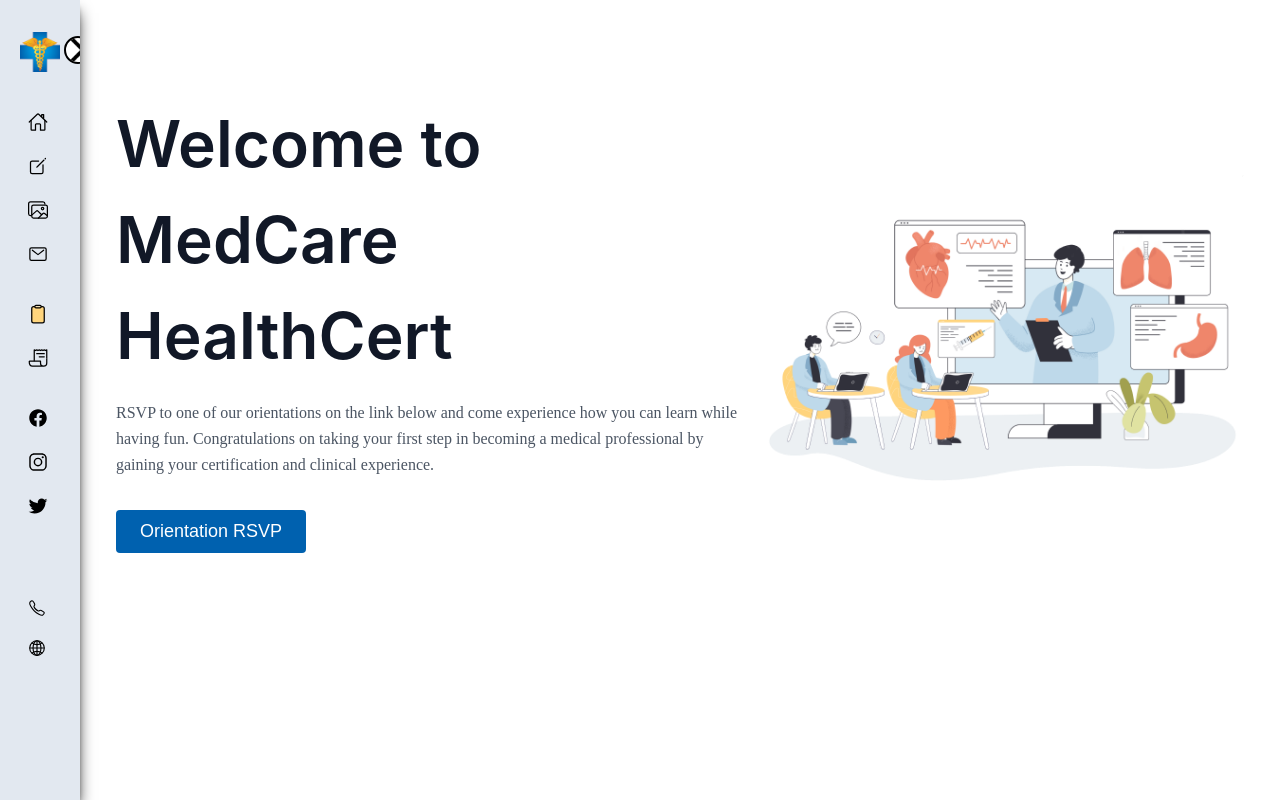
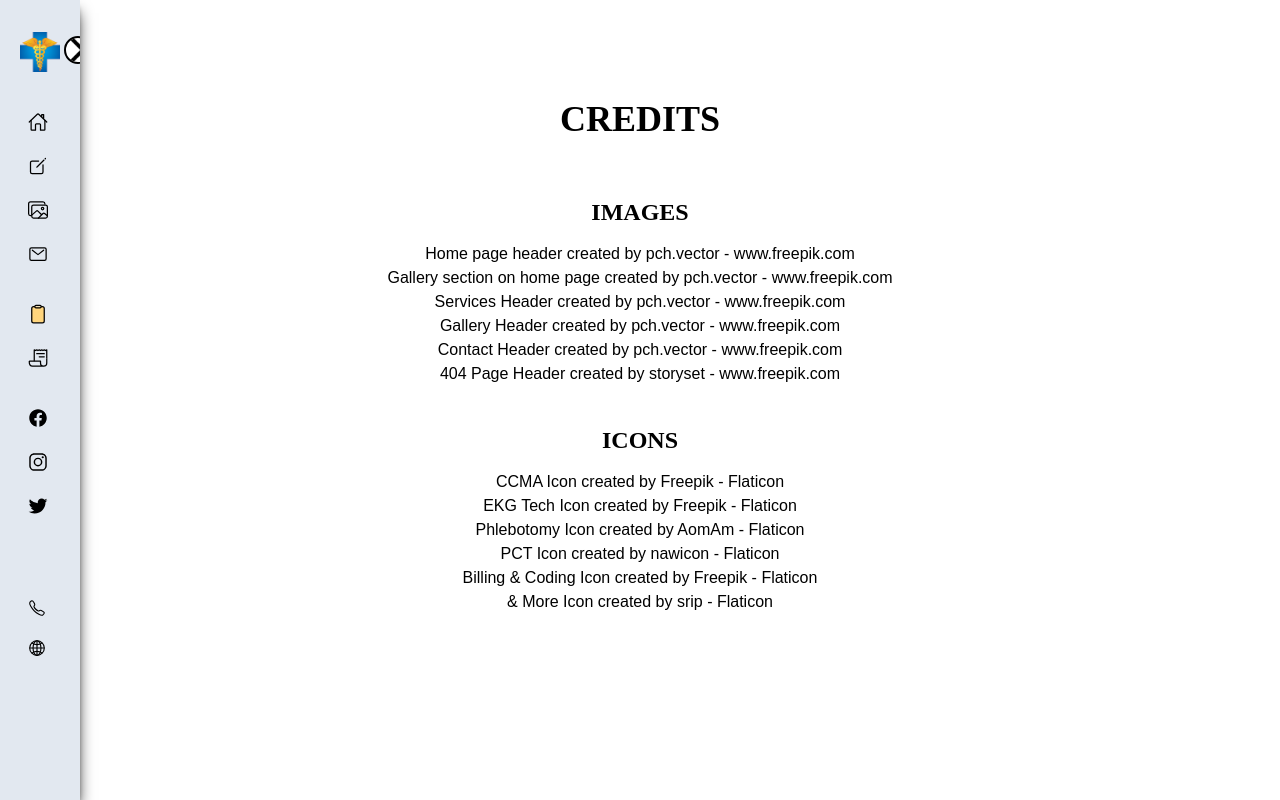
Before and after one commit to AnthonyC233/Medcare-Remodel, a React (Create React App) app: page /credit in a window 1280 px wide. Built offline with nearby package versions, Linux system fonts and the light colour scheme; the HTML template or start-up script is replaced by a standard one.

Commit message:
adding the error & credits pages

```diff
--- /dev/null
+++ b/src/components/Credits (Credits)/CreditsComp.js
@@ -0,0 +1,92 @@
+import React from 'react';
+
+function CreditsComp() {
+  return (
+    <section>
+      <div
+        className="p-20 flex justify-center items-center flex-col
+        // SMALL SCREEN
+        sm:pt-36
+        "
+      >
+        <h1 className="py-3 text-4xl font-semibold font-['Mingzat']">
+          CREDITS
+        </h1>
+        <br></br>
+
+        <h3 className="py-3 text-2xl font-bold font-['Mingzat']">IMAGES</h3>
+        {/* HOME PAGE MAIN HEADER */}
+        <a href="https://www.freepik.com/vectors/training-course">
+          Home page header created by pch.vector - www.freepik.com
+        </a>
+        {/* GALLERY SECTION ON HOME PAGE */}
+        <a href="https://www.freepik.com/vectors/background">
+          Gallery section on home page created by pch.vector - www.freepik.com
+        </a>
+        {/* SERVICES HEADER */}
+        <a href="https://www.freepik.com/vectors/pediatric">
+          Services Header created by pch.vector - www.freepik.com
+        </a>
+        {/* GALLERY HEADER */}
+        <a href="https://www.freepik.com/vectors/nurse-cartoon">
+          Gallery Header created by pch.vector - www.freepik.com
+        </a>
+        {/* CONTACT HEADER */}
+        <a href="https://www.freepik.com/premium-vector/hand-holding-smartphone-with-bot-chat-screen_18733701.htm">
+          Contact Header created by pch.vector - www.freepik.com
+        </a>
+        {/* 404 PAGE */}
+        <a href="https://www.freepik.com/vectors/computer-error">
+          404 Page Header created by storyset - www.freepik.com
+        </a>
+        <br></br>
+
+        <h3 className="py-3 text-2xl font-bold font-['Mingzat']">ICONS</h3>
+        {/* CCMA ICON */}
+        <a
+          href="https://www.flaticon.com/free-icons/hospital-bed"
+          title="hospital bed icons"
+        >
+          CCMA Icon created by Freepik - Flaticon
+        </a>
+        {/* EKG TECH ICON */}
+        <a
+          href="https://www.flaticon.com/free-icons/medical"
+          title="medical icons"
+        >
+          EKG Tech Icon created by Freepik - Flaticon
+        </a>
+        {/* PHLEBOTOMY ICON */}
+        <a
+          href="https://www.flaticon.com/free-icons/needle"
+          title="needle icons"
+        >
+          Phlebotomy Icon created by AomAm - Flaticon
+        </a>
+        {/* PCT ICON */}
+        <a
+          href="https://www.flaticon.com/free-icons/stethoscope"
+          title="stethoscope icons"
+        >
+          PCT Icon created by nawicon - Flaticon
+        </a>
+        {/* BILLING & CODING ICON */}
+        <a
+          href="https://www.flaticon.com/free-icons/doctor"
+          title="doctor icons"
+        >
+          Billing & Coding Icon created by Freepik - Flaticon
+        </a>
+        {/* AND MORE ICON */}
+        <a
+          href="https://www.flaticon.com/free-icons/healthcare"
+          title="healthcare icons"
+        >
+          & More Icon created by srip - Flaticon
+        </a>
+      </div>
+    </section>
+  );
+}
+
+export default CreditsComp;
--- /dev/null
+++ b/src/components/Error (Error)/ErrorComp.js
@@ -0,0 +1,58 @@
+import React from 'react';
+import errorImg from '../../assets/404-page.png';
+
+// PATH TO HOME PAGE FROM BUTTON
+import { useNavigate } from 'react-router-dom';
+
+function ErrorComp() {
+  let navigate = useNavigate();
+
+  function homeLink() {
+    navigate('/');
+  }
+
+  return (
+    <section className="error-section-container">
+      <div
+        className="error-section flex justify-center items-center flex-col
+
+        //TODO: this makes the button have a scroll bar
+        h-screen w-screen
+
+        // BASE
+        pl-36 py-12 pr-12
+
+        // SMALL SCREEN
+        sm:pl-12
+
+        // PHONES | LANDSCAPE
+        SamsungS20Ultra:pl-12
+        SamsungS20Ultra:pt-36
+        SamsungS8:pl-12
+        SamsungS8:pt-36
+        Pixel5:pl-12
+        Pixel5:pt-36
+        iPhone12Pro:pl-12
+        iPhone12Pro:pt-36
+        iPhoneXR:pl-12
+        iPhoneXR:pt-36
+        iPhoneSE:pl-12
+        iPhoneSE:pt-36
+        GalaxyFold:pl-12
+        GalaxyFold:pt-36
+        "
+      >
+        <img src={errorImg} alt="404 error" className="pb-5"></img>
+
+        <button
+          onClick={homeLink}
+          className="text-white bg-galleryButton border-0 py-3 px-4 focus:outline-none hover:bg-blue-400 rounded text-lg"
+        >
+          Let's go back home
+        </button>
+      </div>
+    </section>
+  );
+}
+
+export default ErrorComp;
--- a/src/components/Gallery (Home)/GalleryHome.js
+++ b/src/components/Gallery (Home)/GalleryHome.js
@@ -1,5 +1,4 @@
 import React from 'react';
-import './galleryHome.css';
 import galleryPic from '../../assets/home-gallery.png';
 
 // PATH TO GALLERY PAGE FROM BUTTON
@@ -27,7 +26,11 @@
 
         "
       >
-        <img src={galleryPic} alt="home-gallery" className=""></img>
+        <img
+          src={galleryPic}
+          alt="home-gallery"
+          className="object-cover object-center"
+        ></img>
       </div>
 
       {/* GALLERY LINK SECTION */}
--- a/src/components/Gallery (Home)/galleryHome.css
+++ /dev/null
@@ -1,4 +0,0 @@
-.gallery-image img {
-  height: 500px;
-  width: 800px;
-}
--- a/src/components/Header/Nav.js
+++ b/src/components/Header/Nav.js
@@ -66,7 +66,9 @@
         ${open ? 'w-80' : 'w-20'}  h-screen p-5 pt-8 bg-slate-200 fixed
 
         // 639px (sm)
-        ${open ? 'sm:h-screen' : 'sm:h-24 sm:w-24'} sm:w-screen sm:duration-300 sm:shadow-none
+        ${
+          open ? 'sm:h-screen' : 'sm:h-24 sm:w-24'
+        } sm:w-screen sm:duration-300 sm:shadow-none
 
         // iPhone SE (Landscape)
         // ${
@@ -365,8 +367,8 @@
                         alt="left nav images"
                       ></img>
                     </a>
-                    <a href={`${menu.pathway}`}
-
+                    <a
+                      href={`${menu.pathway}`}
                       className={`
 
                       // 1920px - 640px
@@ -490,7 +492,6 @@
 
                   `}
                   >
-
                     <a href={`${menu.pathway}`}>
                       <img
                         className={`
@@ -505,7 +506,8 @@
                         alt="middle nav images"
                       ></img>
                     </a>
-                    <a href={`${menu.pathway}`}
+                    <a
+                      href={`${menu.pathway}`}
                       className={`
 
                       // 1920px - 640px
@@ -626,7 +628,8 @@
                   ${!open && 'GalaxyFold:hidden'} GalaxyFold:grid grid-cols-4
 
 
-                  `}>
+                  `}
+                  >
                     <a href={`${menu.pathway}`}>
                       <img
                         className={`
@@ -641,8 +644,8 @@
                         alt="right nav images"
                       ></img>
                     </a>
-                    <a href={`${menu.pathway}`}
-
+                    <a
+                      href={`${menu.pathway}`}
                       className={`
 
                       // 1920px - 640px
@@ -756,7 +759,7 @@
         </div>
       </nav>
       {/* Header */}
-      <Header />
+      {/* <Header /> */}
     </header>
   );
 }
--- a/src/components/Header/header.css
+++ b/src/components/Header/header.css
@@ -24,11 +24,6 @@
   background: #fffafb;
 }
 
-.header-image img {
-  height: 500px;
-  width: 800px;
-}
-
 /* 639 changes */
 .page {
   grid-template-columns: 60vw auto;
--- a/src/pages/Contact.js
+++ b/src/pages/Contact.js
@@ -1,6 +1,7 @@
 import React from 'react';
 
 import Nav from '../components/Header (Contact)/Nav';
+import Header from '../components/Header (Contact)/Header';
 import ContactInfo from '../components/Info (Contact)/contactInfo';
 import ContactForm from '../components/Contact (Contact)/ContactForm';
 
@@ -8,10 +9,11 @@
   return (
     <div>
       <Nav />
+      <Header />
       <ContactInfo />
       <ContactForm />
     </div>
-    )
-}
+  );
+};
 
 export default Contact;
--- a/src/pages/Credits.js
+++ b/src/pages/Credits.js
@@ -1,10 +1,12 @@
 import React from 'react';
 import Nav from '../components/Header/Nav';
+import CreditsComp from '../components/Credits (Credits)/CreditsComp';
 
 const Credits = () => {
   return (
     <div>
       <Nav />
+      <CreditsComp />
     </div>
   );
 };
--- a/src/pages/Error.js
+++ b/src/pages/Error.js
@@ -1,10 +1,12 @@
 import React from 'react';
 import Nav from '../components/Header/Nav';
+import ErrorComp from '../components/Error (Error)/ErrorComp';
 
 const Error = () => {
   return (
     <div>
       <Nav />
+      <ErrorComp />
     </div>
   );
 };
--- a/src/pages/Home.js
+++ b/src/pages/Home.js
@@ -1,6 +1,7 @@
 import React from 'react';
 
 import Nav from '../components/Header/Nav';
+import Header from '../components/Header/Header';
 import About from '../components/About (Home)/About';
 import Gallery from '../components/Gallery (Home)/GalleryHome';
 import Testimonials from '../components/Testimonials (Home)/Testimonials';
@@ -9,6 +10,7 @@
   return (
     <div>
       <Nav />
+      <Header />
       <About />
       <Gallery />
       <Testimonials />
```
Also changed, not shown: src/components/Header (Contact)/Nav.js (+104 -48 lines), src/assets/404-page.png (added), src/assets/services-icon-pct.png. Lines whose indentation alone changed are shown as unchanged.
